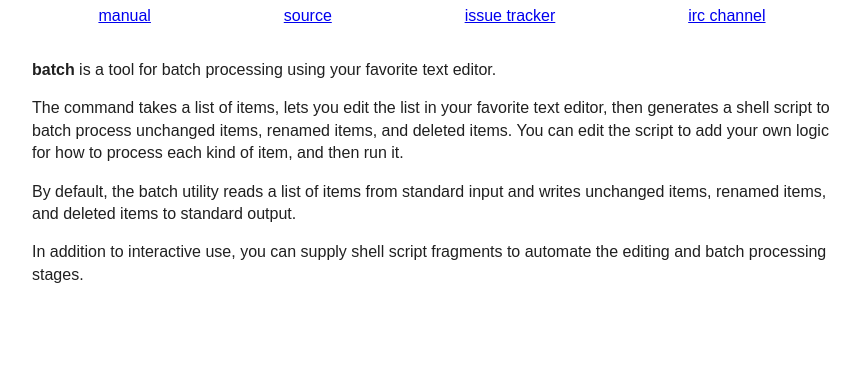
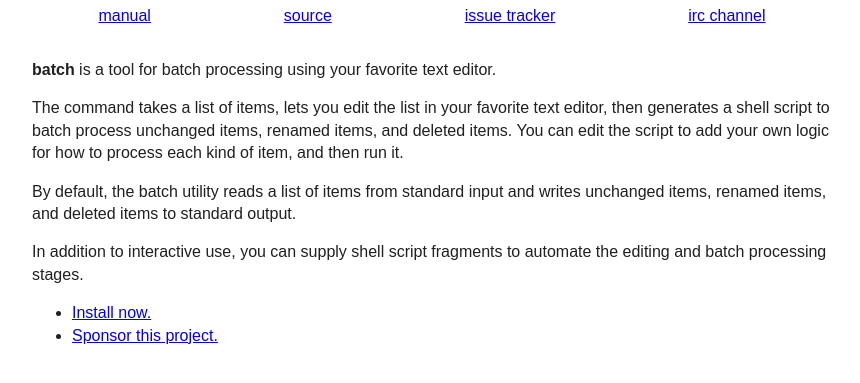
Before and after one commit to taupiqueur/batch, a plain HTML site: page batch.html in a window 1280 px wide. Shown: the part 83-466 px from the top of the page, without its empty margins (208-1068 px from the left). Drawn offline with Linux system fonts and the light colour scheme.

Commit message:
Add call-to-action buttons

```diff
--- a/batch.html
+++ b/batch.html
@@ -43,6 +43,14 @@
         In addition to interactive use,
         you can supply shell script fragments to automate the editing and batch processing stages.
       </p>
+      <ul>
+        <li>
+          <a href="https://github.com/taupiqueur/batch#installation">Install now.</a>
+        </li>
+        <li>
+          <a href="https://github.com/sponsors/taupiqueur">Sponsor this project.</a>
+        </li>
+      </ul>
     </main>
   </body>
 </html>
```
